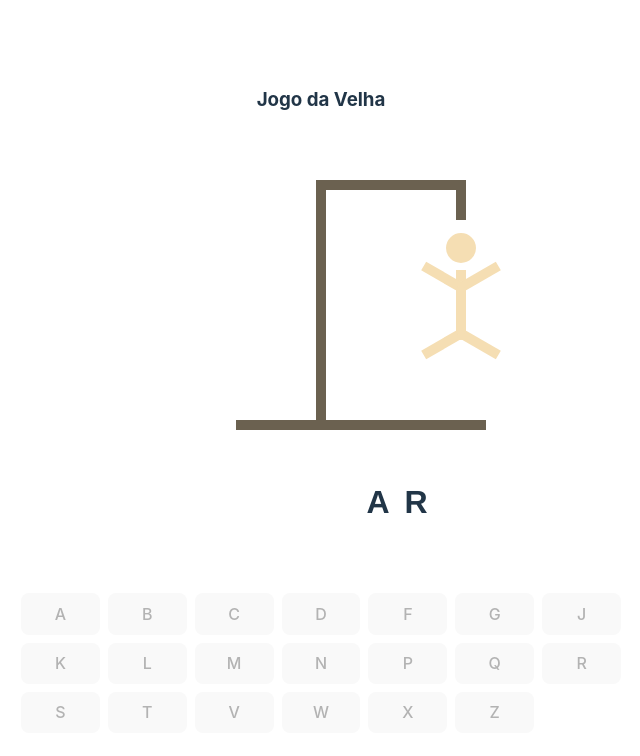
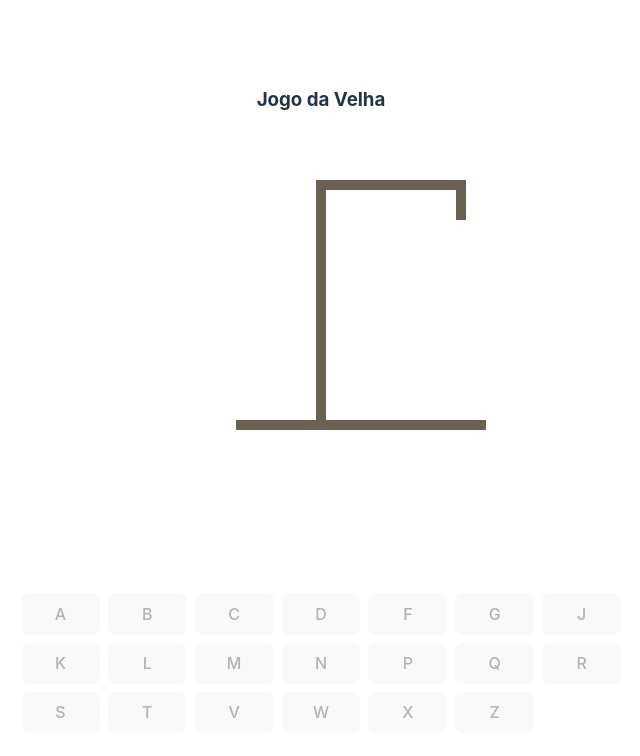
Before and after one commit to GilmarAlves99/Jogo-da-Forca, a React (Vite) app: page / in a window 1280 px wide. Shown: the top 756 px of the page, without its empty margins (319-959 px from the left). Built offline with nearby package versions, Linux system fonts and the light colour scheme.

Commit message:
FEAT: logica de erros completa

```diff
--- a/src/App.tsx
+++ b/src/App.tsx
@@ -6,6 +6,7 @@ import './App.css'
 import HangmenDrawing from './components/hangmen-drawing copy'
 import HangmenWord from './components/hangmen-word copy'
 import Keyboard from './components/keyboard'
+import { useState } from 'react'
 
 
 const Wrapper = styled.div`
@@ -21,16 +22,24 @@ flex-direction: column;
 gap: 3rem;
 width:375px ;
 
+
 `
+const words = ['Gilmar', 'Verônica', 'Divina', 'Gaspazia']
+
 function App() {
+  const [wordToGuess, setWordToGuess] = useState(() => {
+    return words[Math.floor(Math.random() * words.length)]
+  })
+  const [guessedLetters, setGuesseLetters] = useState<string[]>([])
+  const incorrectGuesses = guessedLetters.filter(letter => !wordToGuess.includes(letter))
 
   return (
     <Wrapper>
       <HangmanPart >
 
         <h3>Jogo da Velha</h3>
-        <HangmenDrawing />
-        <HangmenWord />
+        <HangmenDrawing numberOfGuesses={incorrectGuesses.length} />
+        <HangmenWord guessedLetters={guessedLetters} word={wordToGuess} />
 
       </HangmanPart >
       <Keyboard />
--- a/src/components/hangmen-drawing copy.tsx
+++ b/src/components/hangmen-drawing copy.tsx
@@ -27,7 +27,6 @@ const VerticalLineSmall = styled.div`
   background-color: #6b6150;
   margin-left: 280px;
 `
-
 const Head = styled.div`
   height:30px;
   width: 30px;
@@ -58,7 +57,6 @@ const RightArm = styled.div`
   margin-left: 320px;
   rotate: -30deg;
 `
-
 const LeftArm = styled.div`
   height:10px;
   width: 40px;
@@ -88,19 +86,25 @@ const LeftLeg = styled.div`
 rotate: -30deg;
 
 `
-export default function HangmenDrawing() {
+
+const bodyParts = [Head, Body, RightArm, LeftArm, RightLeg, LeftLeg]
+
+
+
+interface HangmanDrawingProps {
+  numberOfGuesses: number
+}
+export default function HangmenDrawing({ numberOfGuesses }: HangmanDrawingProps) {
   return <div style={{
     position: 'relative',
     display: 'flex',
     flexDirection: 'column',
     alignItems: 'center'
   }}>
-    <Head />
-    <Body />
-    <RightArm />
-    <LeftArm />
-    <RightLeg />
-    <LeftLeg />
+    {bodyParts.slice(0, numberOfGuesses).map((BodyParty,index) => {
+      return<BodyParty key={index}/>
+
+    })}
     <VerticalLineSmall />
     <Horizontal />
     <Vertical />
--- a/src/components/hangmen-word copy.tsx
+++ b/src/components/hangmen-word copy.tsx
@@ -11,9 +11,15 @@ const Wrapper = styled.div`
   text-transform: uppercase;
   font-family: 'Franklin Gothic Medium', 'Arial Narrow', Arial, sans-serif;
 `
-export default function HangmenWord() {
-  const word = 'Gilmar'
-  const guessedLetters= ['a','r']
+
+interface HangmanWordProps{
+  word: string
+  guessedLetters: string[]
+}
+
+export default function HangmenWord({word,guessedLetters}: HangmanWordProps) {
+
+
   return <Wrapper>
     {
       word.split("").map((letter, index) => (
```
